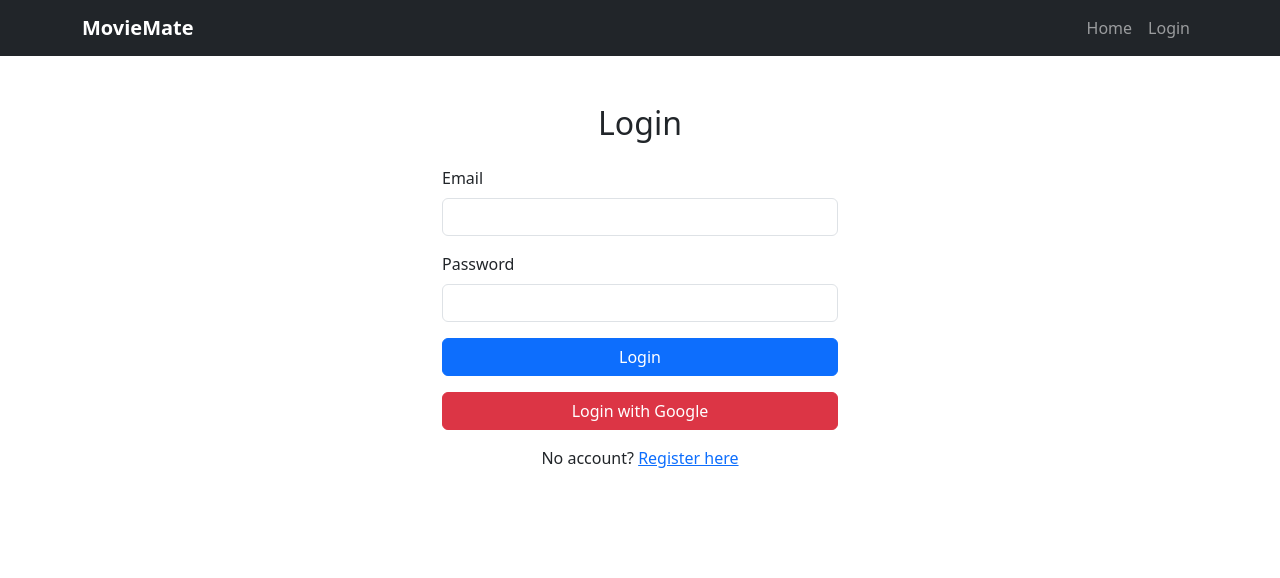
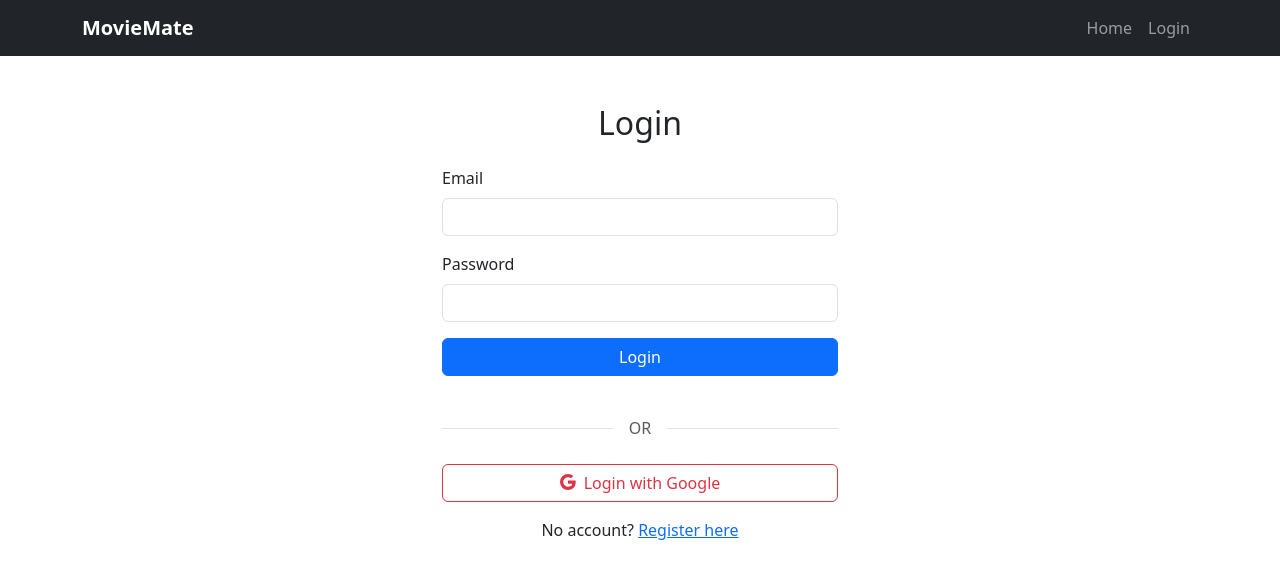
Before and after one commit to Sankalpmovva/moviemate-frontend, a Vue app: page /login in a window 1280 px wide. Shown: the top 578 px of the page. Built offline with nearby package versions, Linux system fonts and the light colour scheme.

Commit message:
fixed google auth

```diff
--- a/src/pages/Login.vue
+++ b/src/pages/Login.vue
@@ -1,5 +1,60 @@
+<template>
+  <div class="container mt-5" style="max-width: 420px;">
+    <h2 class="text-center mb-4">Login</h2>
+
+    <div v-if="error" class="alert alert-danger">
+      {{ error }}
+    </div>
+
+    <!-- Email/password login -->
+    <form @submit.prevent="submit">
+      <div class="mb-3">
+        <label class="form-label">Email</label>
+        <input v-model="email" type="email" class="form-control" required />
+      </div>
+
+      <div class="mb-3">
+        <label class="form-label">Password</label>
+        <input v-model="password" type="password" class="form-control" required />
+      </div>
+
+      <button
+        type="submit"
+        class="btn btn-primary w-100 mb-3"
+        :disabled="loading"
+      >
+        <span v-if="loading" class="spinner-border spinner-border-sm me-2"></span>
+        {{ loading ? 'Logging in...' : 'Login' }}
+      </button>
+    </form>
+
+    <!-- Divider -->
+    <div class="divider d-flex align-items-center my-4">
+      <p class="text-center mx-3 mb-0 text-muted">OR</p>
+    </div>
+
+    <!-- Google OAuth login -->
+    <button
+      class="btn btn-outline-danger w-100 d-flex align-items-center justify-content-center"
+      @click="handleGoogleLogin"
+      :disabled="loading"
+    >
+      <svg v-if="!loading" xmlns="http://www.w3.org/2000/svg" width="16" height="16" fill="currentColor" class="bi bi-google me-2" viewBox="0 0 16 16">
+        <path d="M15.545 6.558a9.42 9.42 0 0 1 .139 1.626c0 2.434-.87 4.492-2.384 5.885h.002C11.978 15.292 10.158 16 8 16A8 8 0 1 1 8 0a7.689 7.689 0 0 1 5.352 2.082l-2.284 2.284A4.347 4.347 0 0 0 8 3.166c-2.087 0-3.86 1.408-4.492 3.304a4.792 4.792 0 0 0 0 3.063h.003c.635 1.893 2.405 3.301 4.492 3.301 1.078 0 2.004-.276 2.722-.764h-.003a3.702 3.702 0 0 0 1.599-2.431H8v-3.08h7.545z"/>
+      </svg>
+      <span v-if="loading" class="spinner-border spinner-border-sm me-2"></span>
+      Login with Google
+    </button>
+
+    <p class="text-center mt-3">
+      No account?
+      <router-link to="/register">Register here</router-link>
+    </p>
+  </div>
+</template>
+
 <script setup>
-import { ref } from 'vue';
+import { ref, onMounted } from 'vue';
 import { useRouter } from 'vue-router';
 import { useAuth } from '../services/auth.js';
 
@@ -10,6 +65,31 @@ const loading = ref(false);
 
 const router = useRouter();
 const { login, googleLogin } = useAuth();
+
+// Load Google API script
+onMounted(() => {
+  loadGoogleScript();
+});
+
+const loadGoogleScript = () => {
+  // Check if script is already loaded
+  if (window.google && window.google.accounts) {
+    console.log('Google API already loaded');
+    return;
+  }
+
+  const script = document.createElement('script');
+  script.src = 'https://accounts.google.com/gsi/client';
+  script.async = true;
+  script.defer = true;
+  script.onload = () => {
+    console.log('Google Identity Services loaded');
+  };
+  script.onerror = () => {
+    console.error('Failed to load Google Identity Services');
+  };
+  document.head.appendChild(script);
+};
 
 // Centralized redirect logic
 const redirectAfterLogin = (user) => {
@@ -41,57 +121,35 @@ const handleGoogleLogin = async () => {
   loading.value = true;
 
   try {
-    const user = await googleLogin(); // MUST return user
+    const user = await googleLogin();
     redirectAfterLogin(user);
   } catch (err) {
-    error.value = 'Google login failed';
+    console.error('Google login error:', err);
+    error.value = err.message || 'Google login failed. Please try again.';
   } finally {
     loading.value = false;
   }
 };
 </script>
 
-<template>
-  <div class="container mt-5" style="max-width: 420px;">
-    <h2 class="text-center mb-4">Login</h2>
+<style scoped>
+.divider {
+  color: #6c757d;
+}
 
-    <div v-if="error" class="alert alert-danger">
-      {{ error }}
-    </div>
+.divider::before,
+.divider::after {
+  content: "";
+  flex: 1;
+  border-bottom: 1px solid #dee2e6;
+}
 
-    <!-- Email/password login -->
-    <form @submit.prevent="submit">
-      <div class="mb-3">
-        <label class="form-label">Email</label>
-        <input v-model="email" type="email" class="form-control" required />
-      </div>
+.btn-outline-danger:hover {
+  background-color: #dc3545;
+  color: white;
+}
 
-      <div class="mb-3">
-        <label class="form-label">Password</label>
-        <input v-model="password" type="password" class="form-control" required />
-      </div>
-
-      <button
-        type="submit"
-        class="btn btn-primary w-100 mb-3"
-        :disabled="loading"
-      >
-        {{ loading ? 'Logging in...' : 'Login' }}
-      </button>
-    </form>
-
-    <!-- Google OAuth login -->
-    <button
-      class="btn btn-danger w-100"
-      @click="handleGoogleLogin"
-      :disabled="loading"
-    >
-      Login with Google
-    </button>
-
-    <p class="text-center mt-3">
-      No account?
-      <router-link to="/register">Register here</router-link>
-    </p>
-  </div>
-</template>
+.bi-google {
+  margin-bottom: 2px;
+}
+</style>
```
